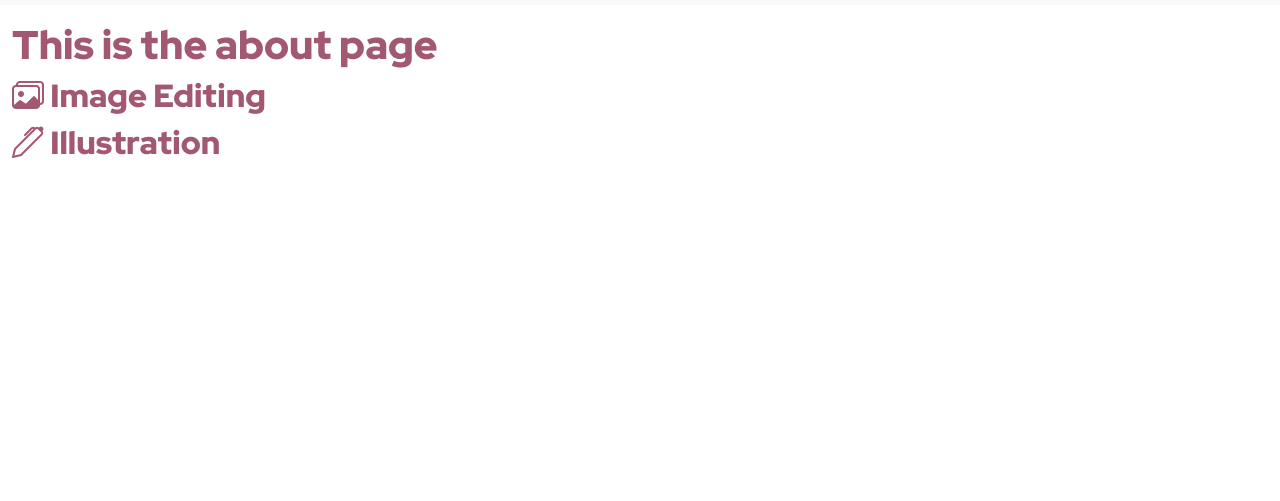
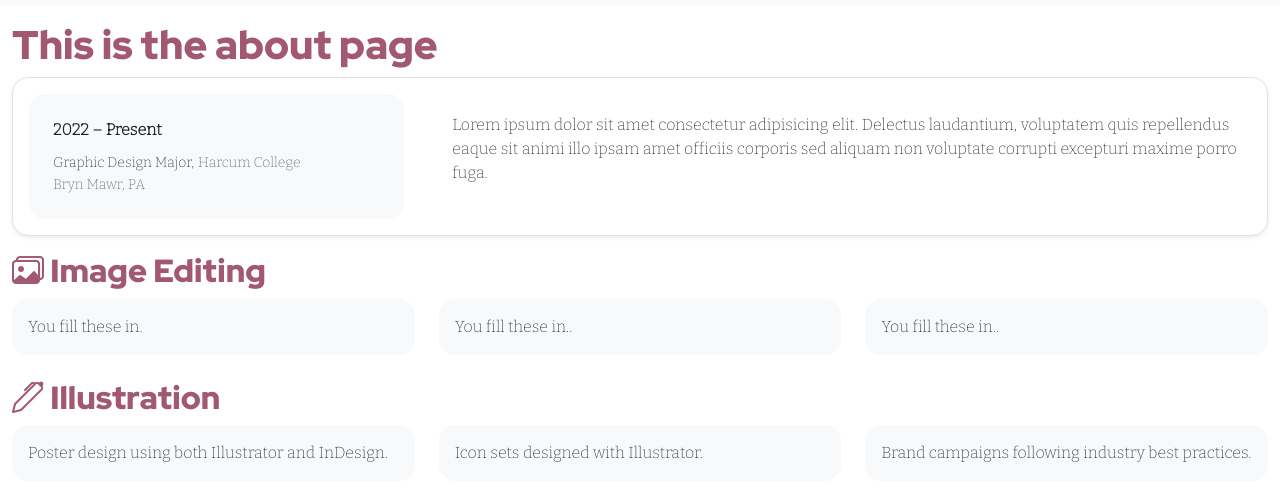
Before and after one commit to robfromerd/portfolio-starter, a plain HTML site: page about.html in a window 1280 px wide. Shown: the part 87-588 px from the top of the page. Drawn offline with nearby package versions, Linux system fonts and the light colour scheme.

Commit message:
Update about.html

```diff
--- a/about.html
+++ b/about.html
@@ -1,5 +1,6 @@
 <!doctype html>
 <html lang="en">
+
 <head>
     <meta charset="utf-8">
     <meta name="viewport" content="width=device-width, initial-scale=1">
@@ -16,6 +17,7 @@
     <link rel="apple-touch-icon" href="/images/apple-touch-icon-512x512.png" sizes="512x512">
     <!-- end favicons -->
 </head>
+
 <body>
     <nav class="container-xxl navbar navbar-expand-md bg-body-tertiary">
         <div class="container-fluid">
@@ -44,12 +46,52 @@
     </nav>
     <div class="container-xxl mt-3">
         <h1>This is the about page</h1>
-<!-- <p class="notice">Breakpoint: </p> -->
+        <!-- This is one way to make a card -->
+        <div class="card shadow-sm border rounded-4 mb-3">
+            <div class="card-body p-3">
+                <div class="row align-items-center gx-5">
+                    <div class="col text-center text-lg-start mb-4 mb-lg-0">
+                        <div class="bg-light p-4 rounded-4">
+                            <div class="fw-bolder mb-2">2022 &ndash; Present</div>
+                            <span class="small">Graphic Design Major,</span>
+                            <span class="small text-muted">Harcum College</span>
+                            <div class="small text-muted">Bryn Mawr, PA</div>
+                        </div>
+                    </div>
+                    <div class="col-lg-8">
+                        <p>Lorem ipsum dolor sit amet consectetur adipisicing elit. Delectus laudantium, voluptatem quis repellendus eaque sit animi illo ipsam amet officiis corporis sed aliquam non voluptate corrupti excepturi maxime porro fuga.</p>
+                    </div>
+                </div>
+            </div>
+        </div>
         <h2><i class="bi bi-images" style="color:var(--mybrandcolor)"></i>
             Image Editing</h2>
+        <div class="row row-cols-1 row-cols-md-3 mb-4">
+            <div class="col mb-4 mb-md-0">
+                <div class="d-flex align-items-center bg-light rounded-4 p-3 h-100">You fill these in.</div>
+            </div>
+            <div class="col mb-4 mb-md-0">
+                <div class="d-flex align-items-center bg-light rounded-4 p-3 h-100">You fill these in..</div>
+            </div>
+            <div class="col">
+                <div class="d-flex align-items-center bg-light rounded-4 p-3 h-100">You fill these in..</div>
+            </div>
+        </div>
         <h2><i class="bi bi-pen" style="color:var(--mybrandcolor)"></i> Illustration</h2>
+        <div class="row row-cols-1 row-cols-md-3 mb-4">
+            <div class="col mb-4 mb-md-0">
+                <div class="d-flex align-items-center bg-light rounded-4 p-3 h-100">Poster design using both Illustrator and InDesign.</div>
+            </div>
+            <div class="col mb-4 mb-md-0">
+                <div class="d-flex align-items-center bg-light rounded-4 p-3 h-100">Icon sets designed with Illustrator.</div>
+            </div>
+            <div class="col">
+                <div class="d-flex align-items-center bg-light rounded-4 p-3 h-100">Brand campaigns following industry best practices.</div>
+            </div>
+        </div>
     </div>
     <script src="https://cdn.jsdelivr.net/npm/bootstrap@5.3.2/dist/js/bootstrap.bundle.min.js" integrity="sha384-C6RzsynM9kWDrMNeT87bh95OGNyZPhcTNXj1NW7RuBCsyN/o0jlpcV8Qyq46cDfL" crossorigin="anonymous"></script>
 
 </body>
+
 </html>
```
Lines whose indentation alone changed are shown as unchanged.
